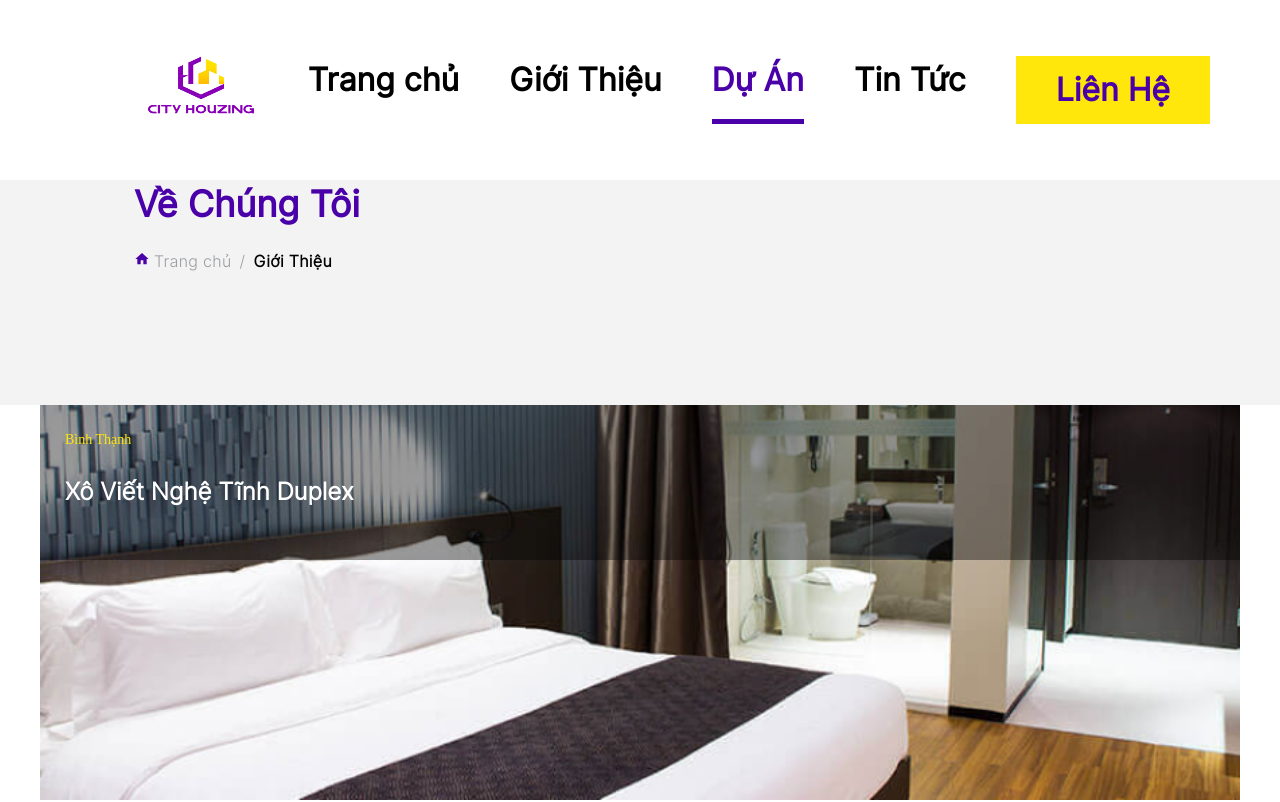
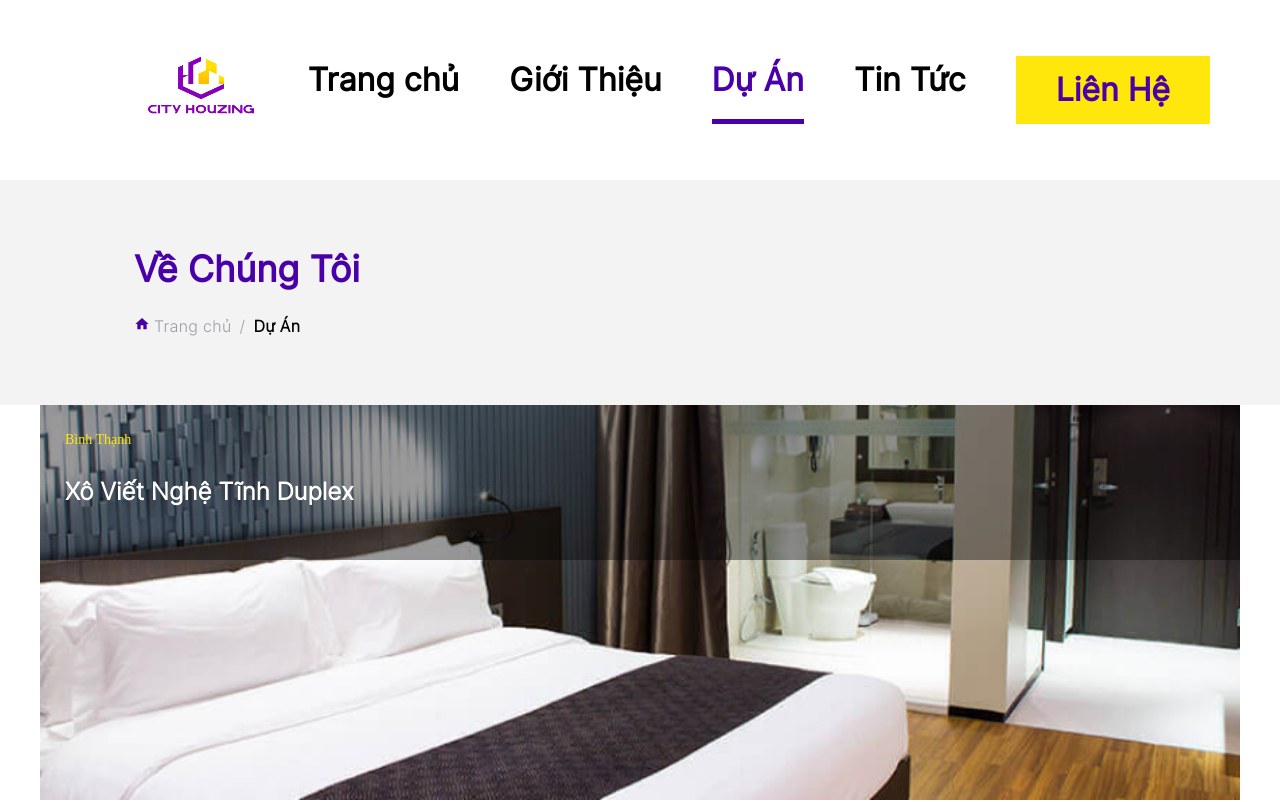
Before and after one commit to DuTran7/CityHouzing, a Next.js app: page /project in a window 1280 px wide. Shown: the top 802 px of the page. Built offline with nearby package versions, Linux system fonts and the light colour scheme.

Commit message:
update source

```diff
--- a/src/components/pages/Introduction/introduction.js
+++ b/src/components/pages/Introduction/introduction.js
@@ -48,7 +48,7 @@ const Introduction = () => {
           overflow: 'hidden',
         }}
       >
-        <BreadCrumb title={'Về Chúng Tôi'}></BreadCrumb>
+        <BreadCrumb listItem={'Giới Thiệu'} title={'Về Chúng Tôi'}></BreadCrumb>
         <Grid container spacing={2}>
           <Grid item md={6} sm={12} xs={12}>
             <Box
--- a/src/components/pages/common/breadcrumb/breadcrumb.js
+++ b/src/components/pages/common/breadcrumb/breadcrumb.js
@@ -13,7 +13,13 @@ const BreadCrumb = ({ title, listItem, ...props }) => {
           height: '225px',
         }}
       >
-        <Container marginLeft={'0'} height={'inherit'} maxWidth={'xl'}>
+        <Container
+          sx={{
+            height: 'inherit !important',
+            marginLeft: '0',
+          }}
+          maxWidth={'xl'}
+        >
           <Box
             sx={{
               height: '100%',
@@ -56,7 +62,7 @@ const BreadCrumb = ({ title, listItem, ...props }) => {
                   color="inherit"
                   href="/material-ui/getting-started/installation/"
                 >
-                  Giới Thiệu
+                  {listItem}
                 </Link>
               </Breadcrumbs>
             </Box>
--- a/src/components/pages/common/header/index.js
+++ b/src/components/pages/common/header/index.js
@@ -77,8 +77,6 @@ const Header = ({ ...props }) => {
   };
 
   useEffect(() => {
-    console.log('============route name', router.pathname.slice(1));
-    //setActive(router.pathname.slice(1));
     switch (router.pathname.slice(1)) {
       case 'introduction':
         return setActive('giới thiệu');
--- a/src/components/pages/project/project.js
+++ b/src/components/pages/project/project.js
@@ -65,7 +65,7 @@ const Project = ({ ...props }) => {
   ];
   return (
     <>
-      <BreadCrumb title={'Về Chúng Tôi'}></BreadCrumb>
+      <BreadCrumb listItem={'Dự Án'} title={'Về Chúng Tôi'}></BreadCrumb>
       {/* Project section */}
       <Box sx={{ margin: '0 40px 40px 40px' }}>
         <Grid container spacing={4}>
--- a/src/pages/news.js
+++ b/src/pages/news.js
@@ -11,7 +11,7 @@ function News() {
   return (
     <Box>
       <DefaultLayout>
-        <BreadCrumb title={'Tin Tức'}></BreadCrumb>
+        <BreadCrumb listItem={'Tin Tức'} title={'Tin Tức'}></BreadCrumb>
         <Property
           padding={'40px 45px 60px 40px'}
           bodyComponent={ListNews}
```
